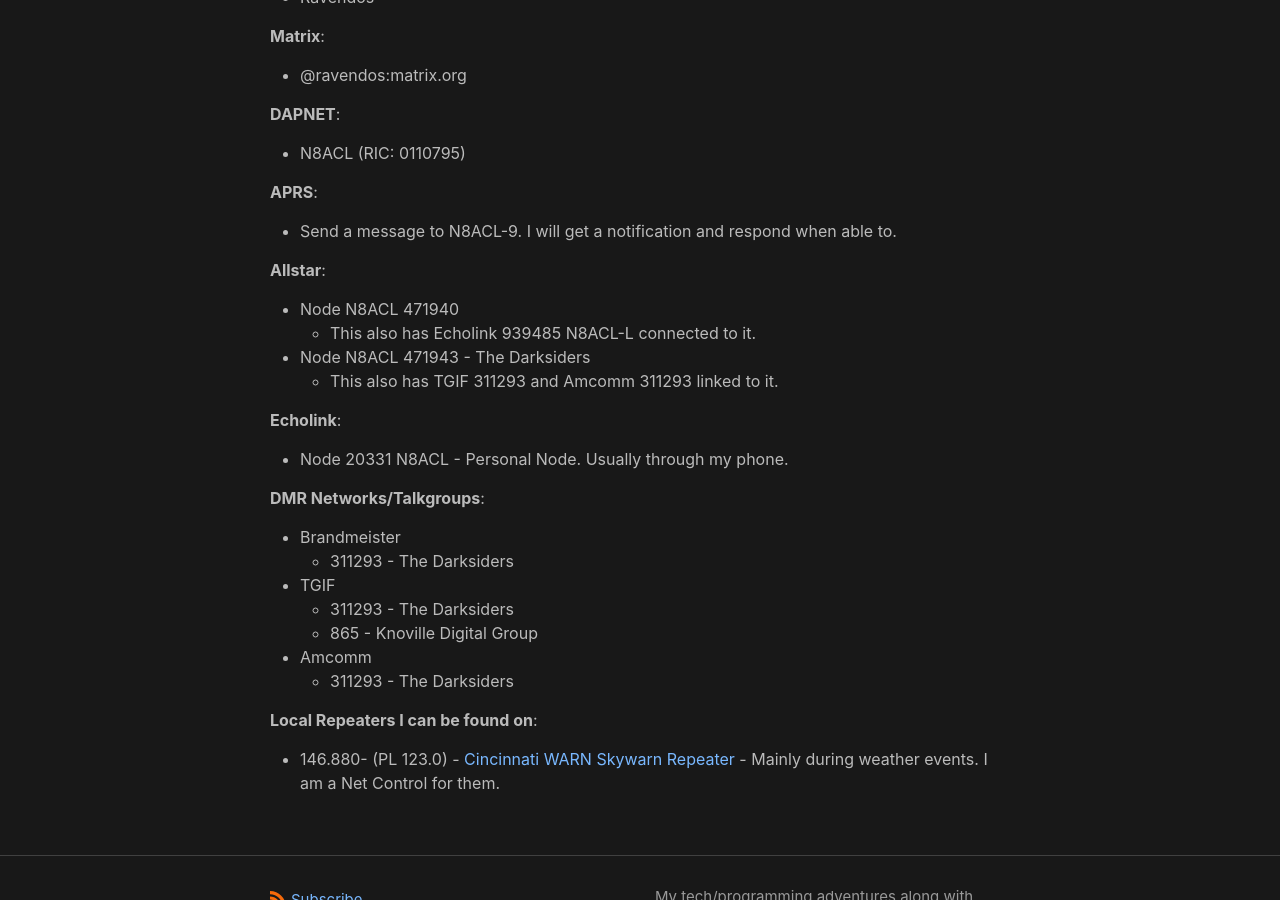
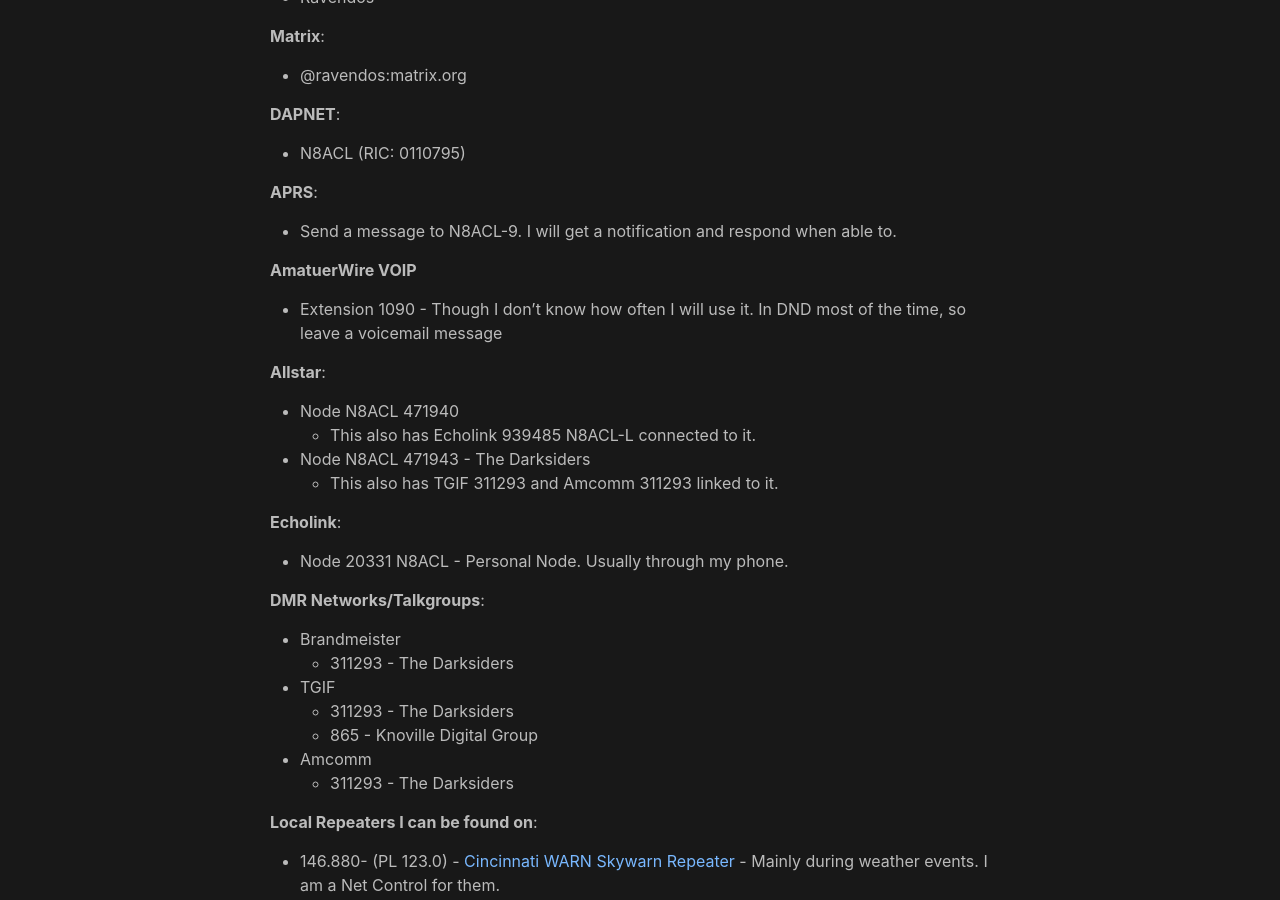
Before and after one commit to n8acl/n8acl.github.io, a Jekyll site: the page built from contact.md, in a window 1280 px wide and 900 px high, scrolled down 719 px. Built offline with Jekyll 4.4.1, drawn with Linux system fonts in a browser that asks for light colours.

Commit message:
Added AW Extension N8ACl 07262025

```diff
--- a/contact.md
+++ b/contact.md
@@ -33,6 +33,9 @@ Want to get a hold of me? Here are some ways that you can contact me if you want
 **APRS**:
 * Send a message to N8ACL-9. I will get a notification and respond when able to.
 
+**AmatuerWire VOIP**
+* Extension 1090 - Though I don't know how often I will use it. In DND most of the time, so leave a voicemail message
+
 **Allstar**:
 * Node N8ACL 471940
   * This also has Echolink 939485 N8ACL-L connected to it.
```
Also changed, not shown: _posts/2025-05-02-take-a-note.md (added, +16 -0 lines), .obsidian/workspace.json, _posts/2022-09-02-automating-your-smoking.md (line endings or trailing spaces).
